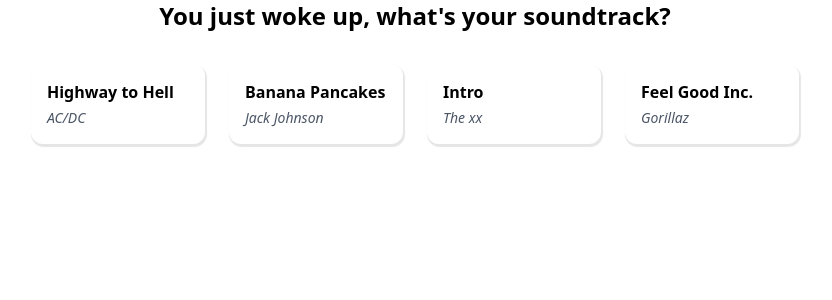
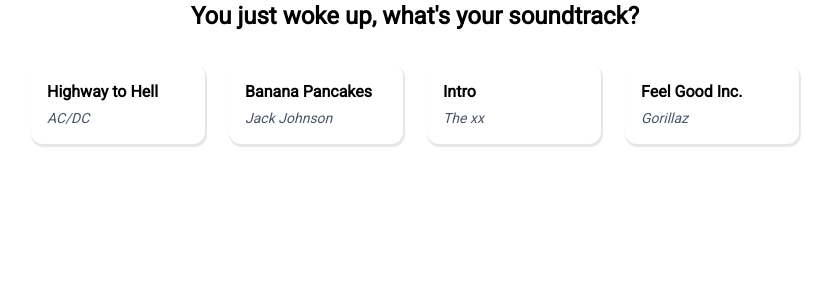
Before and after one commit to AzraeLandres/tunemytype, a Vue app: page / in a window 1280 px wide. Shown: the top 300 px of the page, without its empty margins (225-1057 px from the left). Built offline with nearby package versions, Linux system fonts and the light colour scheme; no server answers.

Commit message:
chore: add favicon and set Roboto as default app font

```diff
--- a/index.html
+++ b/index.html
@@ -2,9 +2,14 @@
 <html lang="en">
   <head>
     <meta charset="UTF-8" />
-    <link rel="icon" type="image/svg+xml" href="/vite.svg" />
+    <link rel="icon" type="image/svg+xml" href="/play.ico" />
     <meta name="viewport" content="width=device-width, initial-scale=1.0" />
     <link href="/src/styles.css" rel="stylesheet" />
+    <link
+      href="https://fonts.googleapis.com/css2?family=Roboto&display=swap"
+      rel="stylesheet"
+    />
+
     <title>TuneMyType</title>
   </head>
   <body>
--- a/src/style.css
+++ b/src/style.css
@@ -1,8 +1,14 @@
-/* Police rétro */
+@import "tailwindcss";
 
-@import "tailwindcss";
 @theme {
   --color-primary: #ff2f92;
+  --color-background: #f8f7fc;
+  --shadow-custom: 1px 2px 1px 1px rgba(0, 0, 0, 0.1);
+  --font-family-roboto: "Roboto", sans-serif;
+}
+
+body {
+  @apply font-family-roboto;
 }
 input[type="range"].custom-slider {
   -webkit-appearance: none;
```
Also changed, not shown: 1 other file (tests, documents, lock files or other folders).
